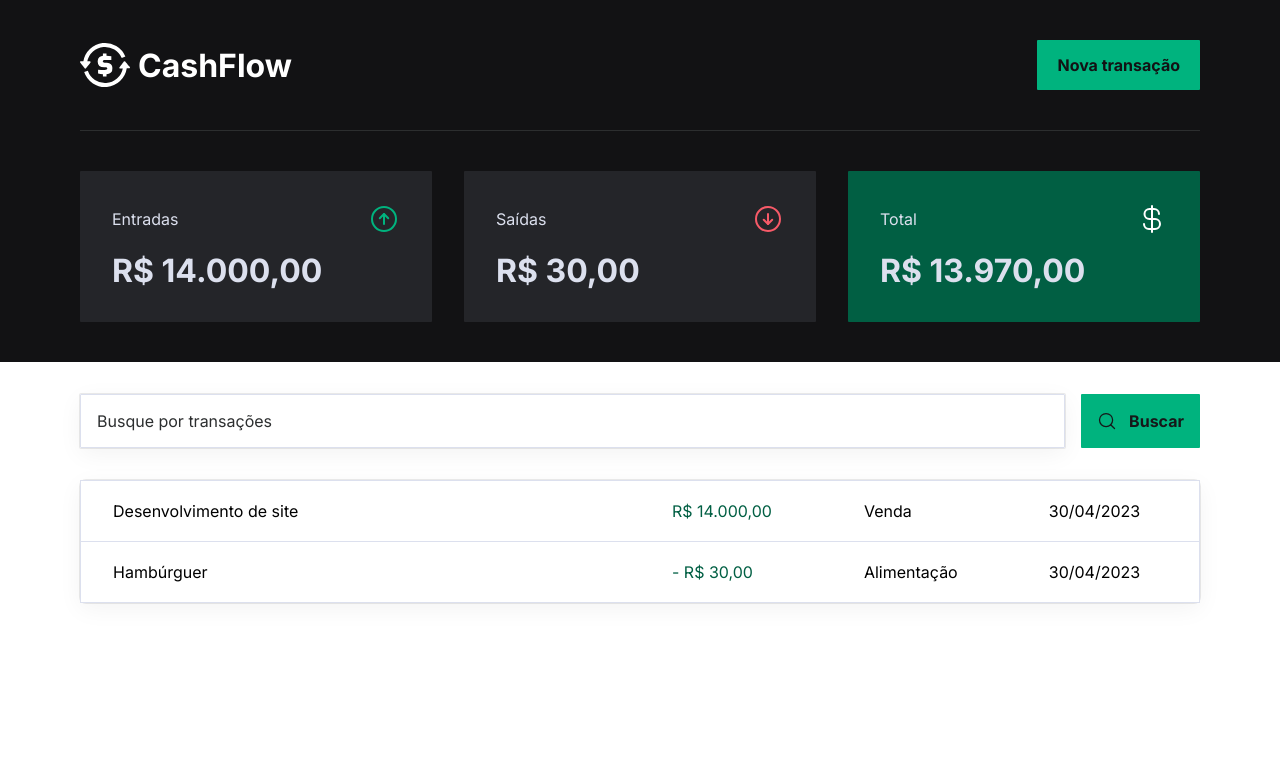
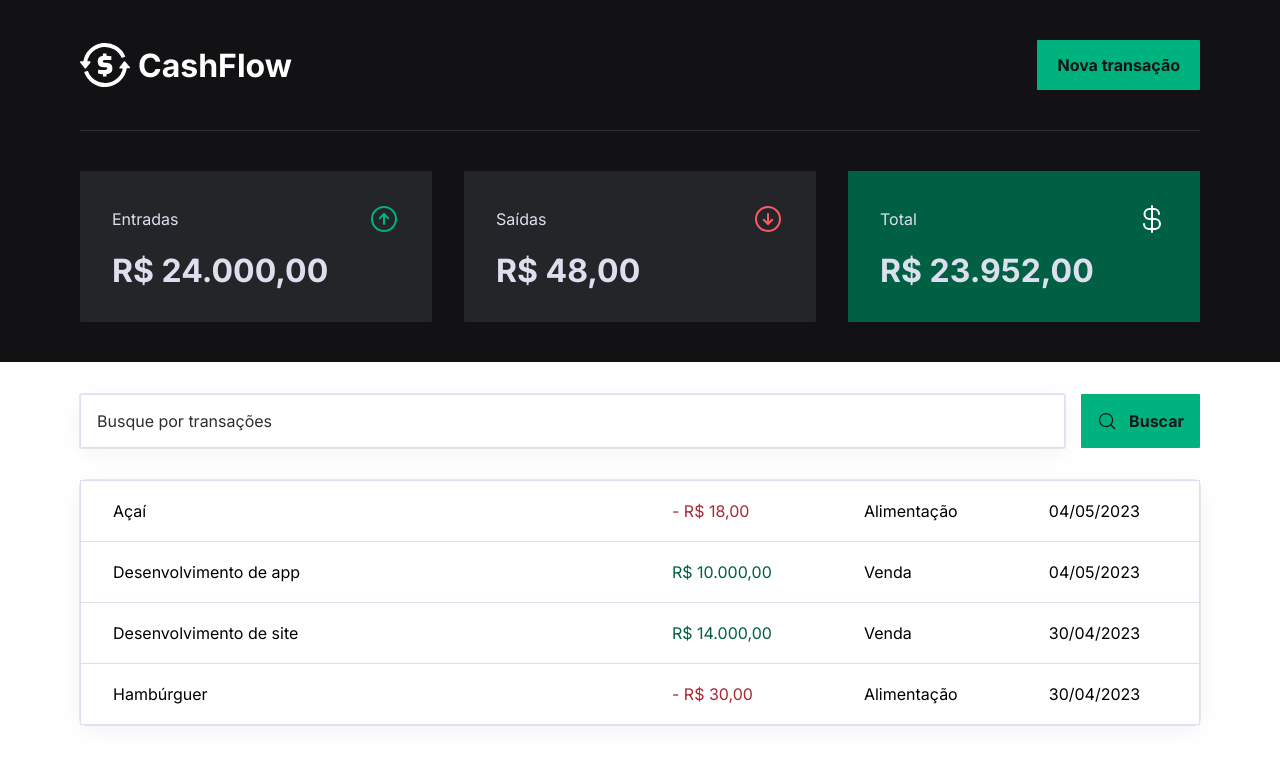
Before and after one commit to maykongsn/cashflow, a React (Vite) app: page / in a window 1280 px wide. Shown: the top 764 px of the page. Built offline with nearby package versions, Linux system fonts and the light colour scheme; data requests are answered from the project's data file.

Commit message:
feat: criação de transações com o contexto

```diff
--- a/server.json
+++ b/server.json
@@ -15,6 +15,22 @@
       "category": "Alimentação",
       "price": 30,
       "createdAt": "2023-04-30T02:06:59.281Z"
+    },
+    {
+      "description": "Desenvolvimento de app",
+      "category": "Venda",
+      "price": 10000,
+      "type": "income",
+      "createdAt": "2023-05-04T01:40:33.644Z",
+      "id": 3
+    },
+    {
+      "description": "Açaí",
+      "category": "Alimentação",
+      "price": 18,
+      "type": "outcome",
+      "createdAt": "2023-05-04T02:06:01.323Z",
+      "id": 4
     }
   ]
 }
--- a/src/components/NewTransactionModal/index.tsx
+++ b/src/components/NewTransactionModal/index.tsx
@@ -1,8 +1,11 @@
 import { zodResolver } from "@hookform/resolvers/zod";
 import * as Dialog from "@radix-ui/react-dialog";
 import { ArrowCircleDown, ArrowCircleUp, X } from "phosphor-react";
+import { useContext } from "react";
 import { Controller, useForm } from "react-hook-form";
 import * as z from "zod";
+
+import { TransactionsContext } from "../../contexts/TransactionsContext";
 
 import {
   CloseButton,
@@ -24,11 +27,14 @@ const newTransactionFormSchema = z.object({
 type NewTransactionFormInputs = z.infer<typeof newTransactionFormSchema>;
 
 export function NewTransactionModal() {
+  const { createTransaction } = useContext(TransactionsContext);
+
   const {
     control,
     register,
     handleSubmit,
     formState: { isSubmitting },
+    reset,
   } = useForm<NewTransactionFormInputs>({
     resolver: zodResolver(newTransactionFormSchema),
     defaultValues: {
@@ -36,8 +42,17 @@ export function NewTransactionModal() {
     },
   });
 
-  function handleCreateNewTransaction(data: NewTransactionFormInputs) {
-    console.log(data);
+  async function handleCreateNewTransaction(data: NewTransactionFormInputs) {
+    const { description, category, price, type } = data;
+
+    await createTransaction({
+      description,
+      category,
+      price,
+      type,
+    });
+
+    reset();
   }
 
   return (
--- a/src/contexts/TransactionsContext.tsx
+++ b/src/contexts/TransactionsContext.tsx
@@ -10,9 +10,17 @@ interface Transaction {
   createdAt: string;
 }
 
+interface CreateTransactionInput {
+  description: string;
+  category: string;
+  price: number;
+  type: "income" | "outcome";
+}
+
 interface TransactionContextType {
   transactions: Transaction[];
   fetchTransactions: (query?: string) => Promise<void>;
+  createTransaction: (data: CreateTransactionInput) => Promise<void>;
 }
 
 interface TransactionsProviderProps {
@@ -27,18 +35,37 @@ export function TransactionsProvider({ children }: TransactionsProviderProps) {
   async function fetchTransactions(query?: string) {
     const response = await api.get("transactions", {
       params: {
+        _sort: "createdAt",
+        _order: "desc",
         q: query,
       },
     });
 
     setTransactions(response.data);
   }
+
+  async function createTransaction(data: CreateTransactionInput) {
+    const { description, category, price, type } = data;
+
+    const response = await api.post("transactions", {
+      description,
+      category,
+      price,
+      type,
+      createdAt: new Date(),
+    });
+
+    setTransactions((state) => [response.data, ...state]);
+  }
+
   useEffect(() => {
     fetchTransactions();
   }, []);
 
   return (
-    <TransactionsContext.Provider value={{ transactions, fetchTransactions }}>
+    <TransactionsContext.Provider
+      value={{ transactions, fetchTransactions, createTransaction }}
+    >
       {children}
     </TransactionsContext.Provider>
   );
--- a/src/pages/Transactions/index.tsx
+++ b/src/pages/Transactions/index.tsx
@@ -25,7 +25,7 @@ export function Transactions() {
               <tr key={transaction.id}>
                 <td width="50%">{transaction.description}</td>
                 <td>
-                  <PriceHighlight variant="income">
+                  <PriceHighlight variant={transaction.type}>
                     {transaction.type === "outcome" && "- "}
                     {priceFormatter.format(transaction.price)}
                   </PriceHighlight>
```
